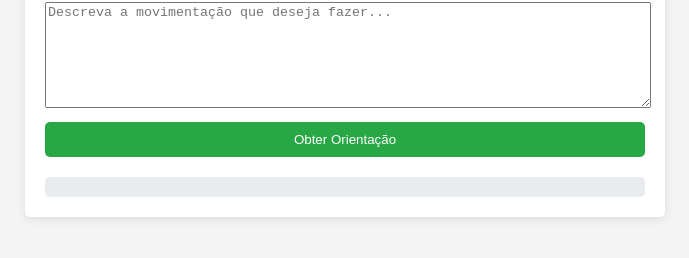
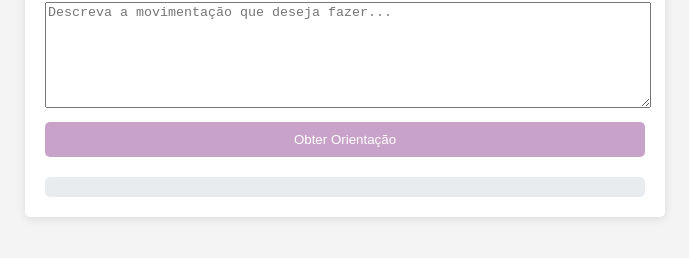
Before and after one commit to Compmaster-tech/App-Movimentos, a plain HTML site: page index.html in a window 1280 px wide. Shown: the part 118-376 px from the top of the page, without its empty margins (295-984 px from the left). Drawn offline with Linux system fonts and the light colour scheme.

Commit message:
Update style.css

```diff
--- a/style.css
+++ b/style.css
@@ -27,7 +27,7 @@ textarea {
 button {
     width: 100%;
     padding: 10px;
-    background-color: #28a745;
+    background-color: #c8a2c8;
     color: white;
     border: none;
     border-radius: 5px;
```
